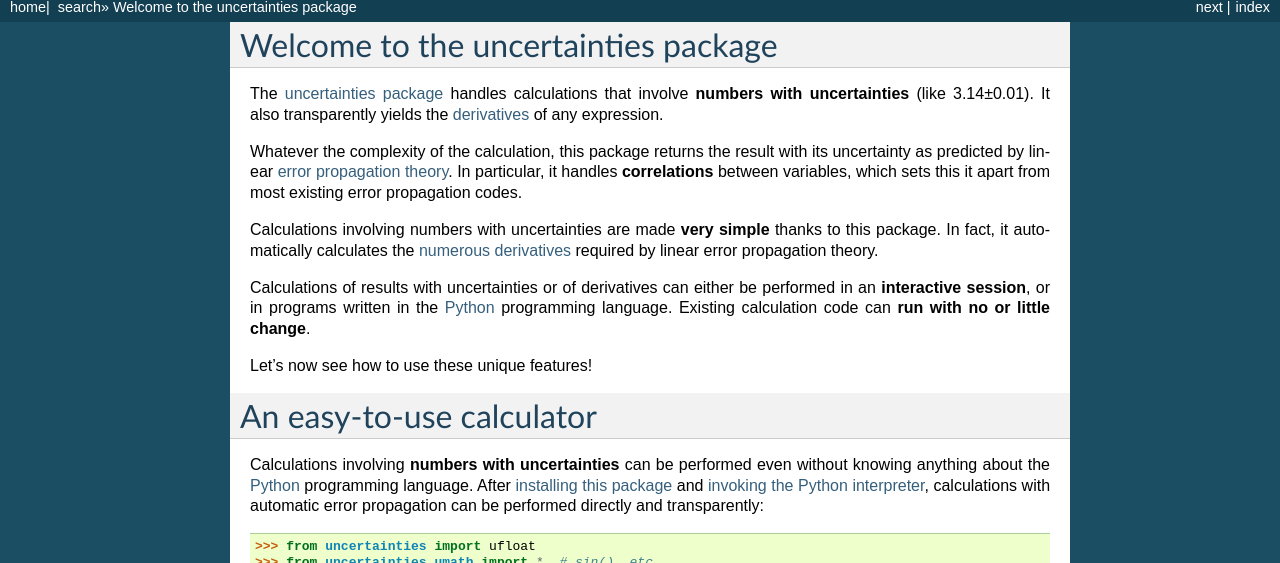
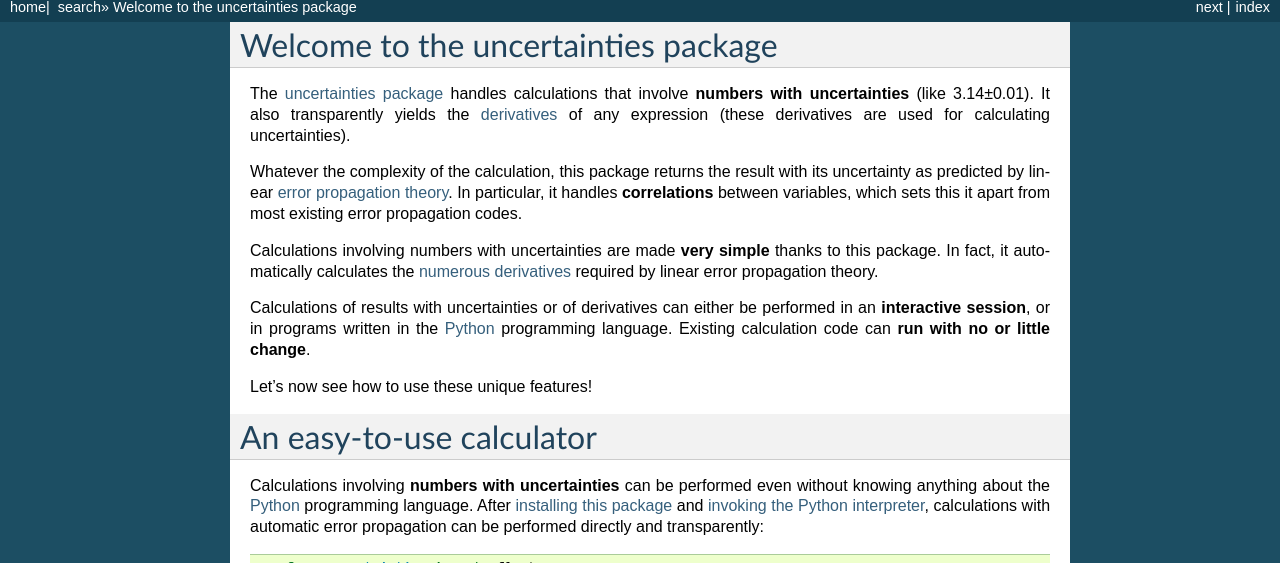
Before and after one commit to lmfit/uncertainties, a Sphinx documentation site: the page built from doc/index.rst, in a window 1280 px wide and 900 px high, cut to the strip 337-900 px from the top of the window. Built offline with Sphinx 7.4.7, drawn with Linux system fonts in a browser that asks for light colours; the version number is read from the project's files by our own code.

Commit message:
Added: reason why derivatives are connected to this package.

```diff
--- a/doc/index.rst
+++ b/doc/index.rst
@@ -4,7 +4,7 @@
 The `uncertainties package`_ handles calculations that involve
 **numbers with uncertainties** (like 3.14±0.01).  It also
 transparently yields the :ref:`derivatives <derivatives>` of any
-expression.
+expression (these derivatives are used for calculating uncertainties).
 
 Whatever the complexity of the calculation, this package returns the
 result with its uncertainty as predicted by linear `error propagation
```
